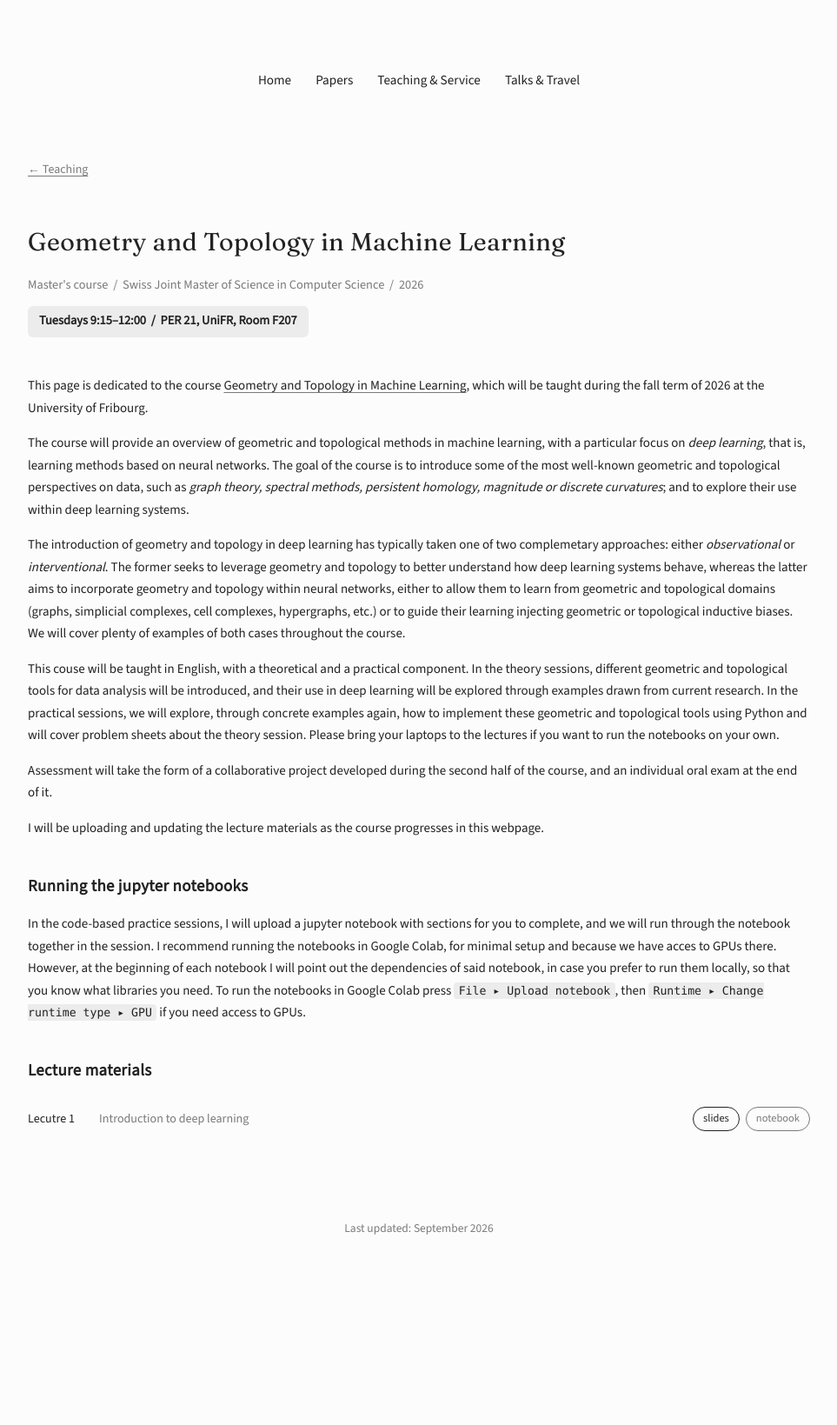
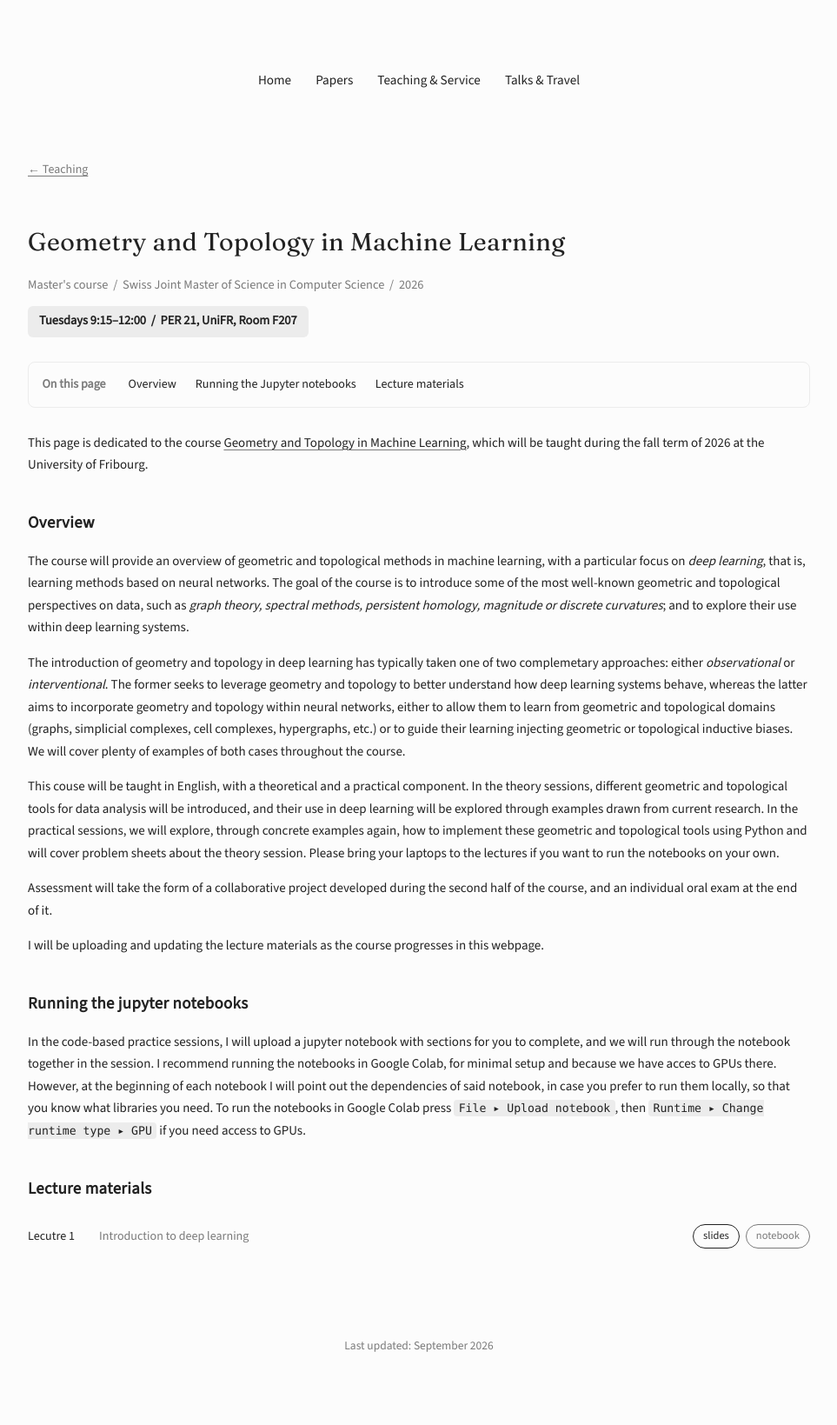
Before and after one commit to inesgare/inesgare.github.io, a Jekyll site: the page built from course-pages/gtml-2026.md, in a window 1280 px wide. Shown: the whole page at 87% size, without its empty margins (158-1121 px from the left). Built offline with Jekyll 4.4.1, drawn with Linux system fonts in a browser that asks for light colours; before the commit the page ends 1504 px from its top, so only the background shows below that.

Commit message:
navigation in course page

```diff
--- a/course-pages/gtml-2026.md
+++ b/course-pages/gtml-2026.md
@@ -11,7 +11,16 @@ layout: default
 
 <p class="course-schedule">Tuesdays 9:15&ndash;12:00 &nbsp;/&nbsp; PER 21, UniFR, Room F207</p>
 
+<nav class="page-toc">
+  <span class="page-toc-label">On this page</span>
+  <a href="#overview">Overview</a>
+  <a href="#running-the-jupyter-notebooks">Running the Jupyter notebooks</a>
+  <a href="#lecture-materials">Lecture materials</a>
+</nav>
+
 This page is dedicated to the course [Geometry and Topology in Machine Learning](https://mcs.unibnf.ch/courses/geometry-and-topology-in-machine-learning-2/), which will be taught during the fall term of 2026 at the University of Fribourg.
+
+## Overview
 
 The course will provide an overview of geometric and topological methods in machine learning, with a particular focus on *deep learning*, that is, learning methods based on neural networks. The goal of the course is to introduce some of the most well-known geometric and topological perspectives on data, such as *graph theory, spectral methods, persistent homology, magnitude or discrete curvatures*; and to explore their use within deep learning systems.
 
--- a/style.css
+++ b/style.css
@@ -392,6 +392,36 @@ a:hover {
   margin-bottom: 2em;
 }
 
+.page-toc {
+  display: flex;
+  flex-wrap: wrap;
+  align-items: center;
+  gap: 6px 22px;
+  padding: 0.9em 1.1em;
+  margin-bottom: 2em;
+  background-color: var(--bg);
+  border: 1px solid var(--border);
+  border-radius: 8px;
+  font-size: 0.88rem;
+}
+
+.page-toc-label {
+  font-weight: 600;
+  color: var(--muted);
+  margin-right: 4px;
+}
+
+.page-toc a {
+  color: var(--accent);
+  text-decoration: none;
+  border-bottom: 1px solid transparent;
+  transition: border-color 0.2s ease;
+}
+
+.page-toc a:hover {
+  border-bottom-color: var(--accent);
+}
+
 .session-grid-page {
   margin-top: 0.5em;
 }
```
